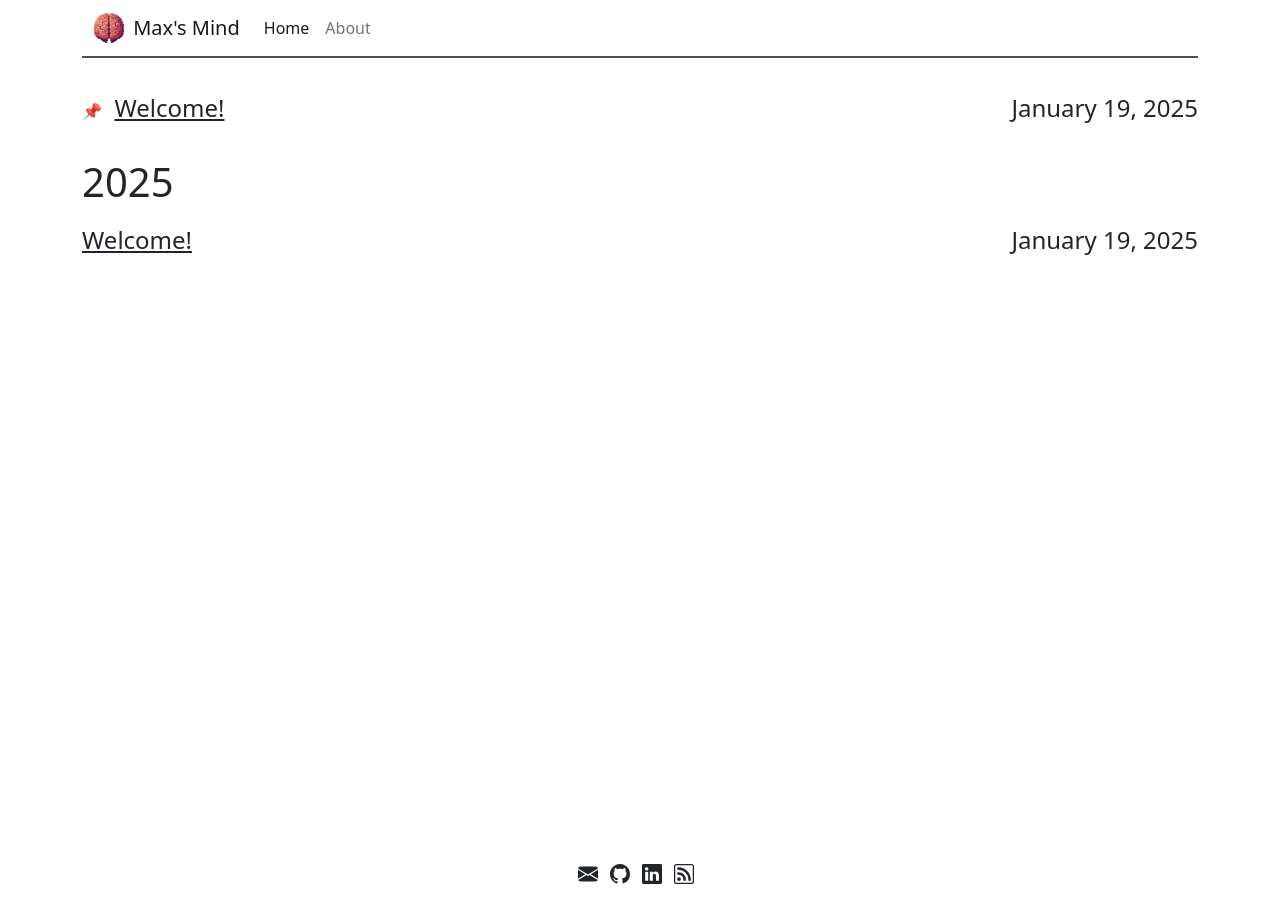
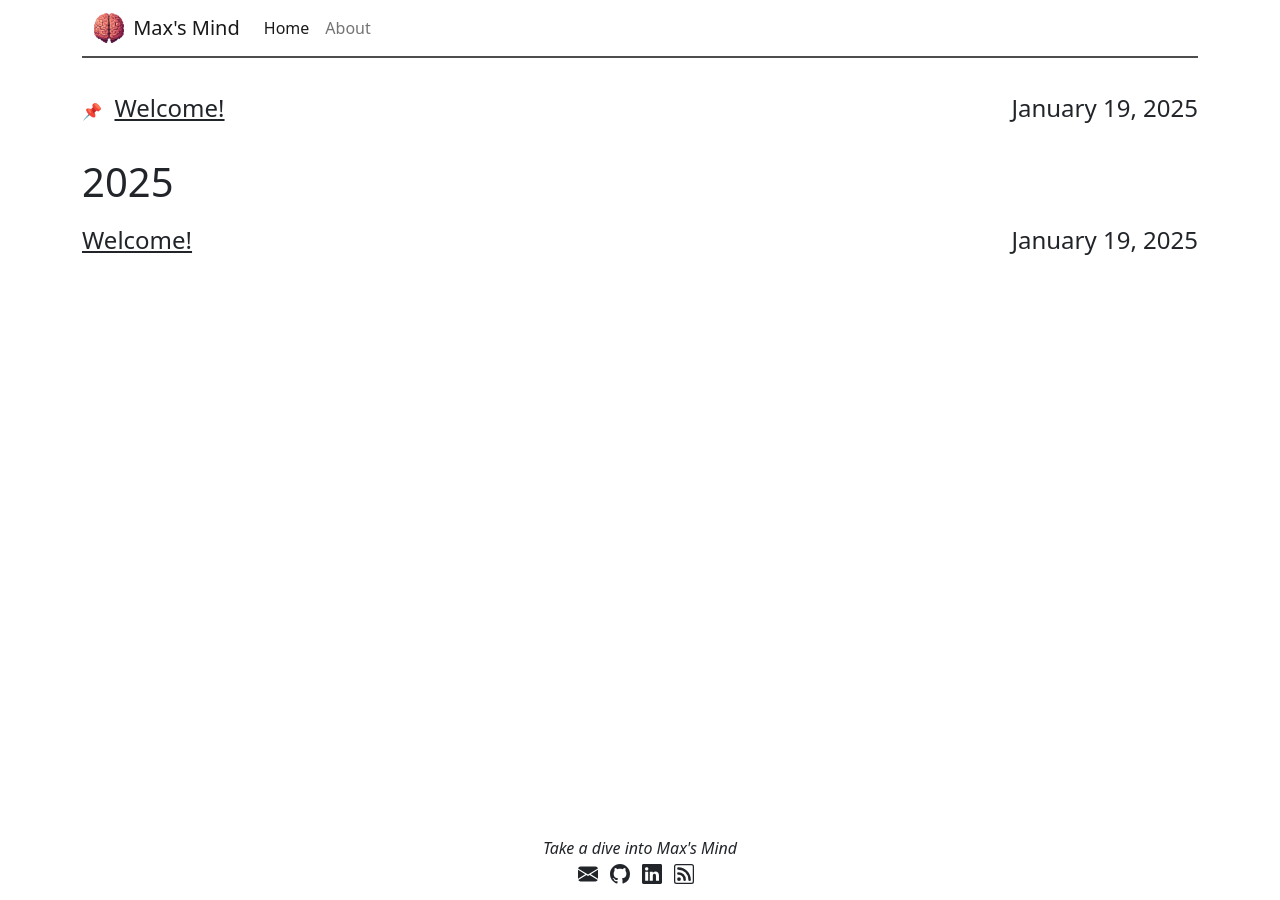
Before and after one commit to maxrios/maxrios.github.io, a Jekyll site: the page built from index.html, in a window 1280 px wide. Built offline with Jekyll 4.4.1, drawn with Linux system fonts in a browser that asks for light colours.

Commit message:
small little tiny changes :)

```diff
--- a/_includes/footer.html
+++ b/_includes/footer.html
@@ -1,3 +1,8 @@
 <footer class="footer mt-auto py-3">
-  <div class="container footer-container">{% include svg_icons.html %}</div>
+
+  <div class="container footer-container">
+    <i>Take a dive into Max's Mind</i>
+    <br />
+    {% include svg_icons.html %}
+  </div>
 </footer>
--- a/_layouts/default.html
+++ b/_layouts/default.html
@@ -2,8 +2,7 @@
 <html lang="en-us" class="h-100">
   <head>
     <title>
-      {% if page.title %}{{ page.title }} – {% endif %}{{ site.name }} – {{
-      site.description }}
+      {% if page.title %}{{ page.title }} – {% endif %}{{ site.name }}
     </title>
     <meta charset="utf-8" />
     <meta name="viewport" content="width=device-width, initial-scale=1" />
```
Also changed, not shown: 5 other files.
